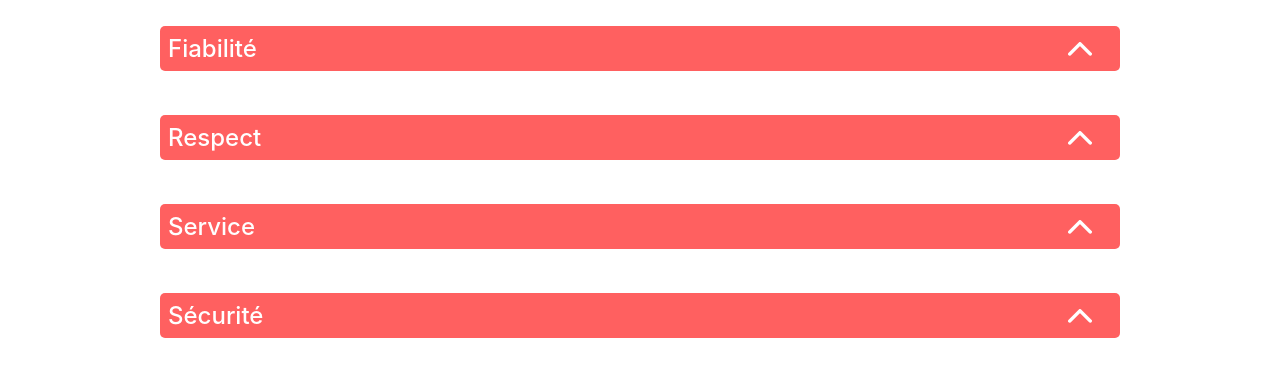
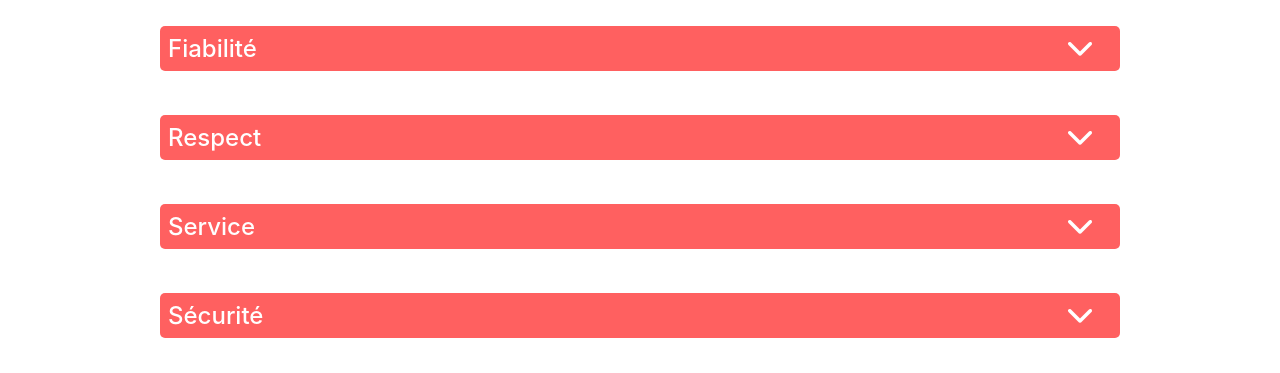
Before and after one commit to EliasEresh/Portfolio, a React (Create React App) app: page /about in a window 1280 px wide. Shown: the part 376-749 px from the top of the page. Built offline with nearby package versions, Linux system fonts and the light colour scheme.

Commit message:
Collapse arrows corrected

```diff
--- a/src/Collapse/collapse.jsx
+++ b/src/Collapse/collapse.jsx
@@ -13,7 +13,7 @@ export default function Collapse({ title, content }) {
         {title}
         <img
           className="arrow"
-          src={toggle ? arrowDown : arrow}
+          src={toggle ? arrow : arrowDown}
           alt="show content"
         />
       </h3>
--- a/src/components/banner/banner.jsx
+++ b/src/components/banner/banner.jsx
@@ -8,7 +8,7 @@ export default function Banner() {
 
   return (
     <section className="banner">
-      {location.pathname === '/' ? ( //fallait utiliser une prop qui affiche l'image automatiquement et la change plutôt qu'une condition ternaire
+      {location.pathname === '/' ? (
         <div className="banner-image-container">
           <img className="banner-image" src={imgBanner} alt="Banner" />
           <div className="banner-text-container">
```
